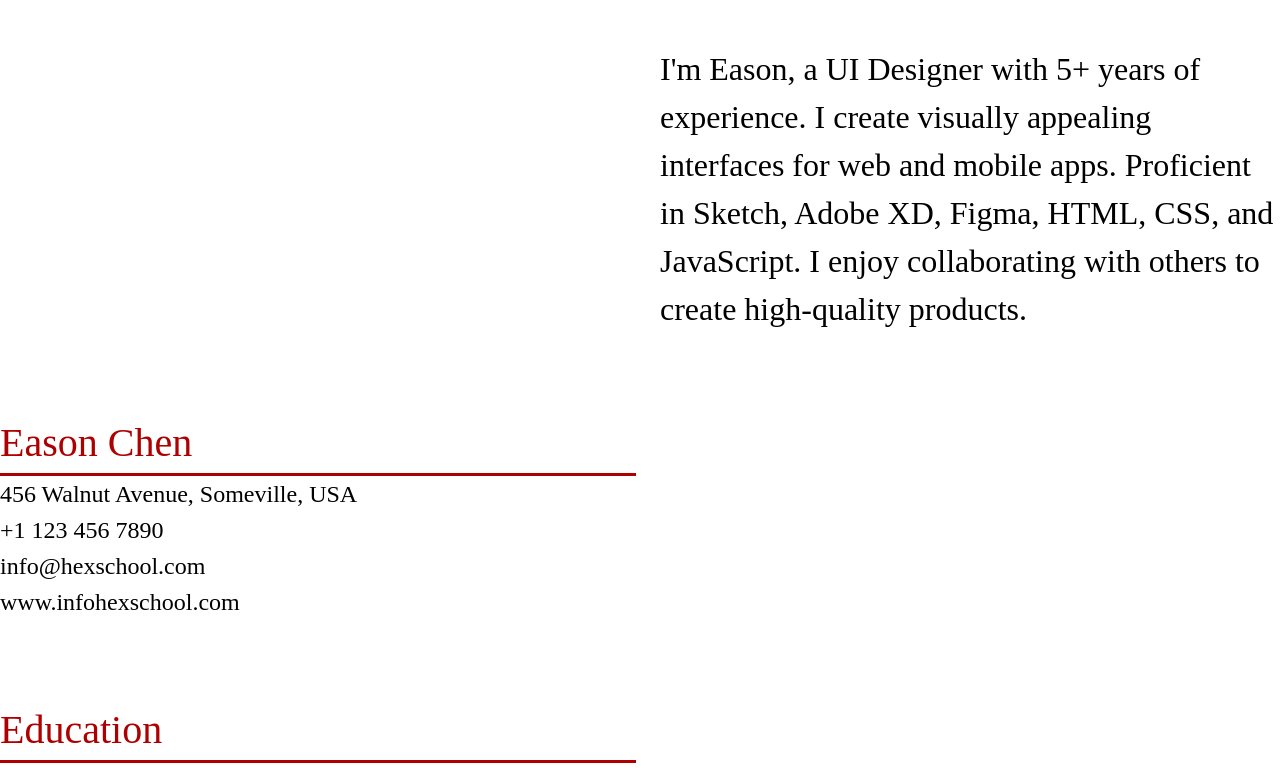
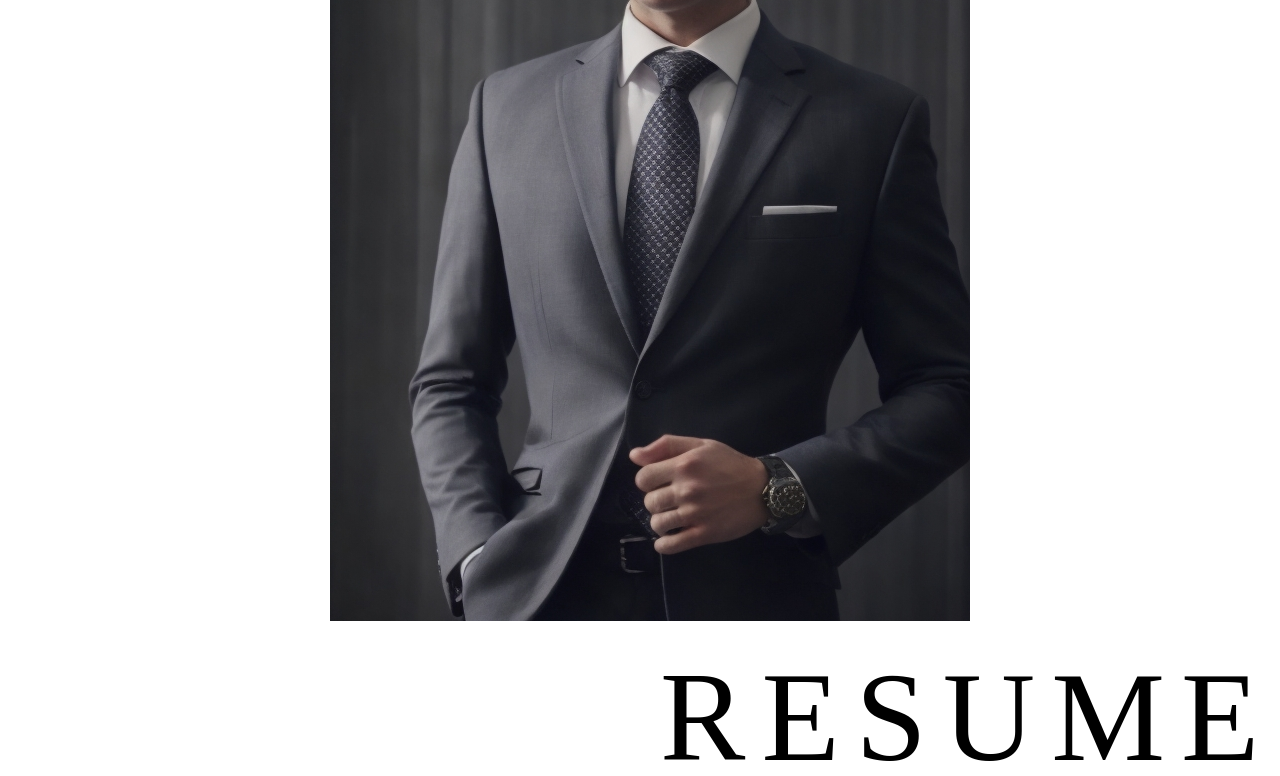
Before and after one commit to 1a3on/person, a plain HTML site: page index.html in a window 1280 px wide. Shown: the part 563-1339 px from the top of the page. Drawn offline with Linux system fonts and the light colour scheme; the site is published under a folder, as on GitHub Pages, so addresses that start at the root find nothing.

Commit message:
path update

```diff
--- a/index.html
+++ b/index.html
@@ -9,7 +9,7 @@
 <body>
   <div class="container title "><h1>Eason</h1></div>
   <div class="container">
-    <img src="/photo.jpg" alt="">
+    <img src="./photo.jpg" alt="">
 
   </div>
   <div class="container info">
```
